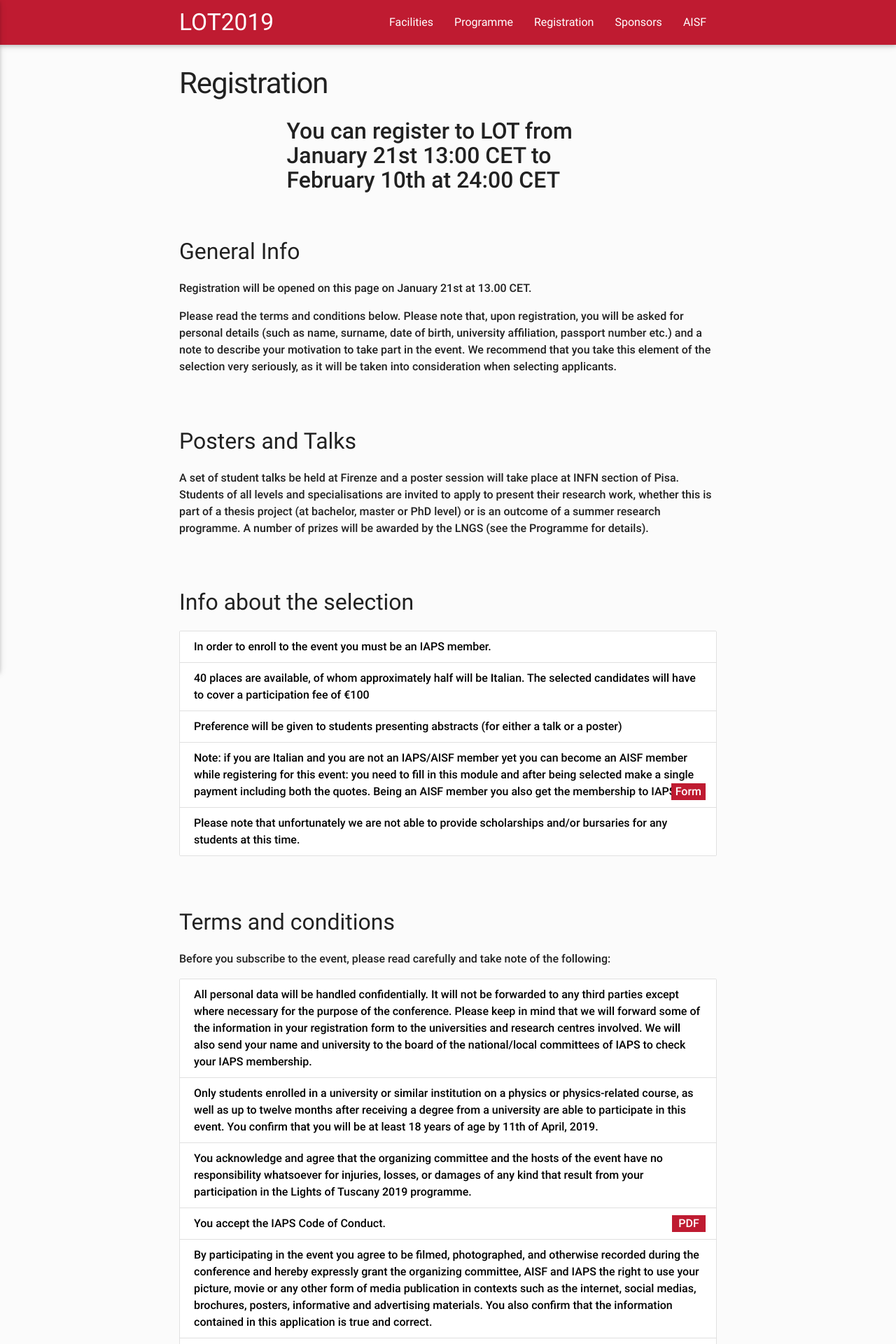
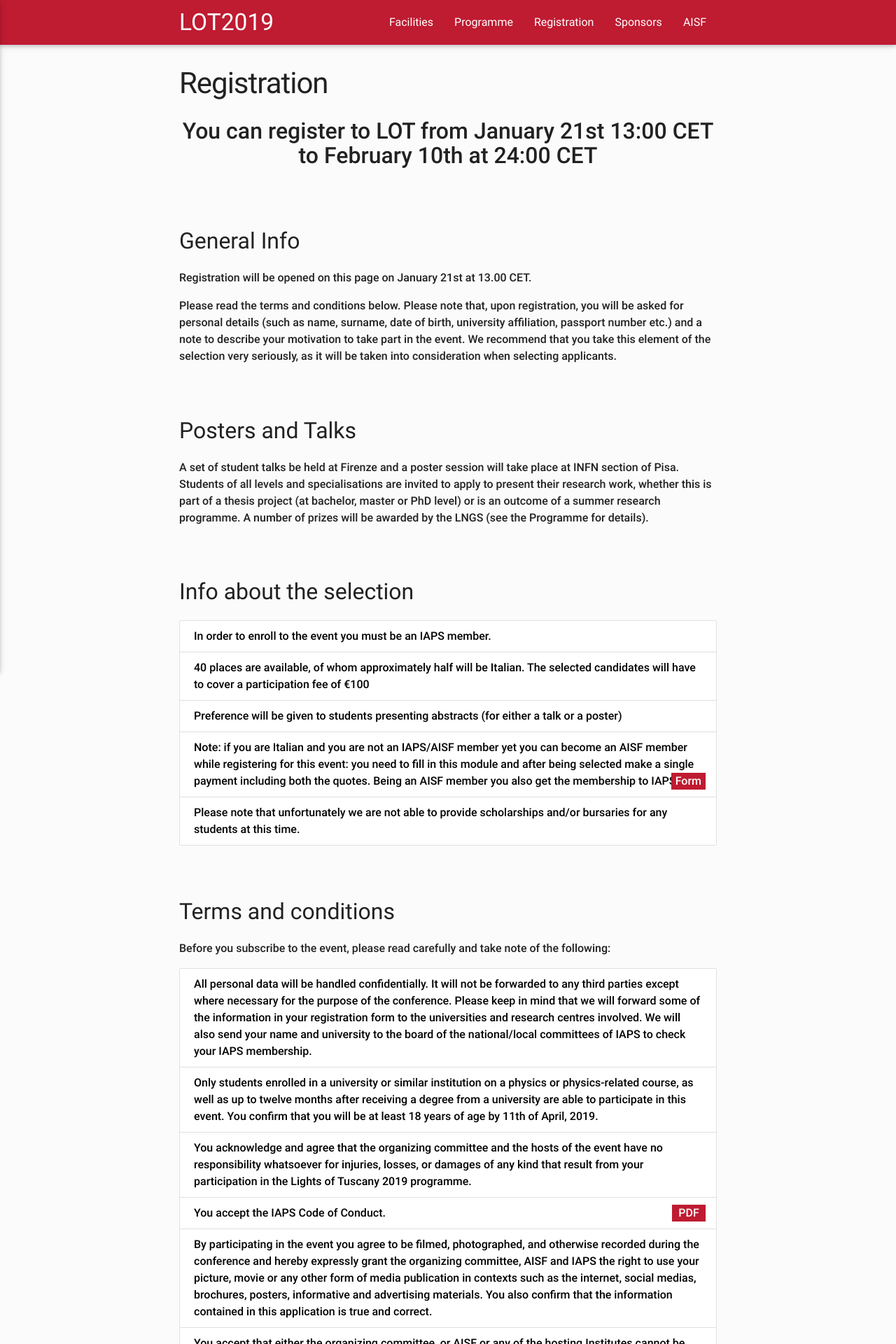
Before and after one commit to ai-sf/lot22, a Jekyll site: the page built from registration.html, in a window 1280 px wide. Shown: the top 1920 px of the page at 70% size. Built offline with Jekyll 4.4.1, drawn with Linux system fonts in a browser that asks for light colours; nearby versions of some CDN libraries.

Commit message:
Update registration.html

```diff
--- a/registration.html
+++ b/registration.html
@@ -3,7 +3,7 @@ layout: page
 title: Registration
 ---
 
-<div class="container">
+<div class="row center">
     <h2><strong>You can register to LOT from January 21st 13:00 CET to February 10th at 24:00 CET<strong></h2>
         </div>
 
@@ -146,7 +146,7 @@ title: Registration
           height=500'
         )
       )
-    " class="btn-large waves-effect waves-light red">
+    " class="btn-large waves-effect waves-green">
       SUBMIT
     </a><br>
 </div>
```
